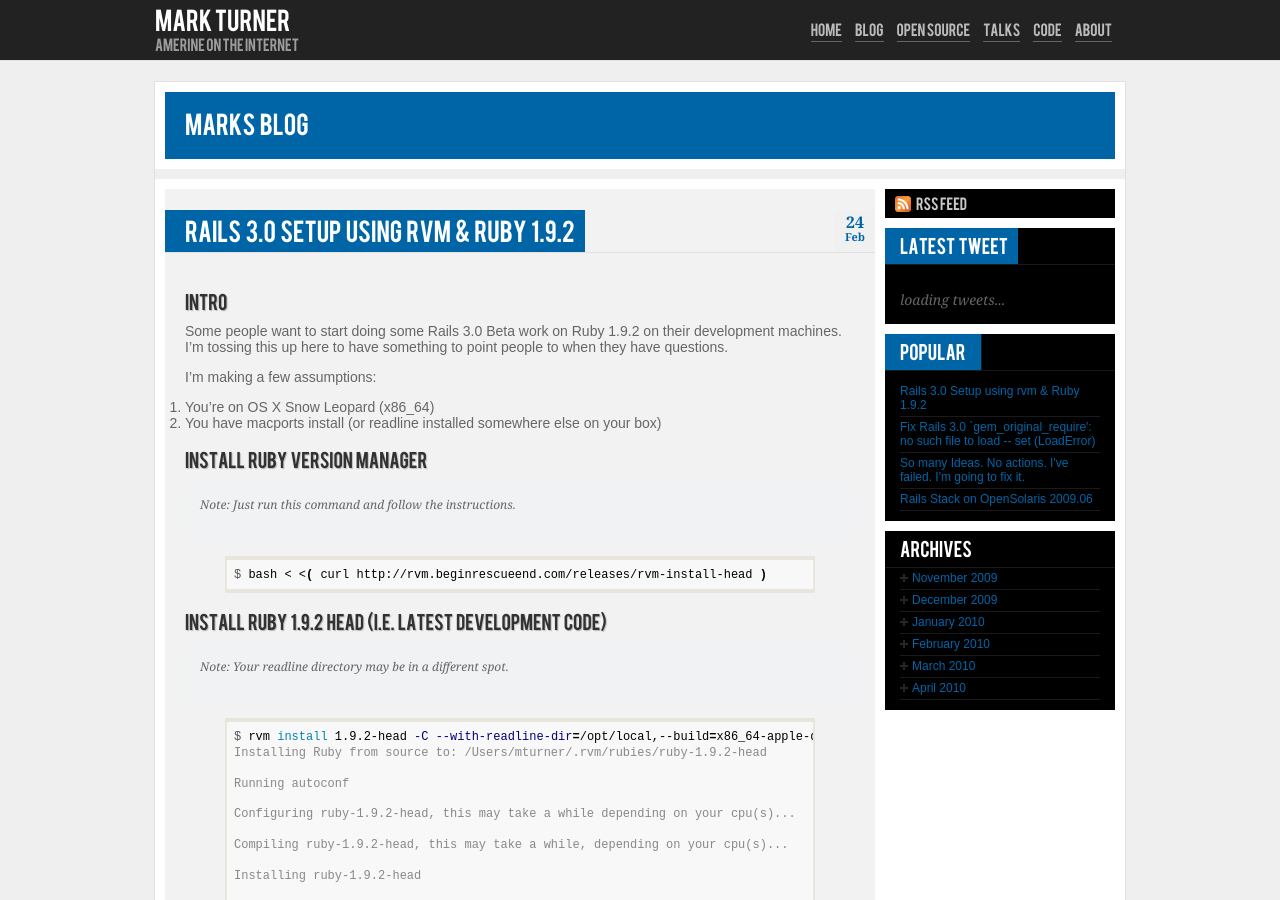
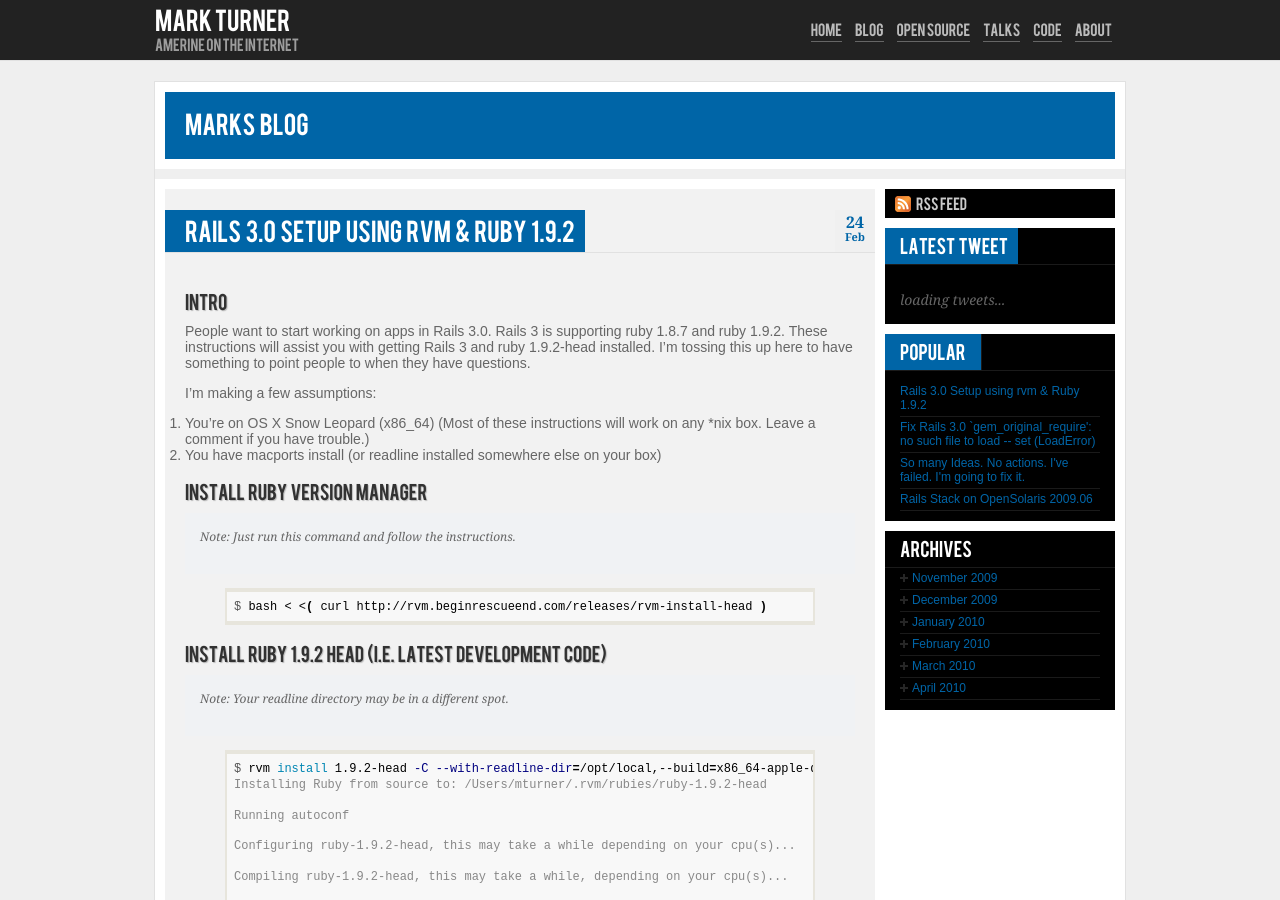
Before and after one commit to amerine/amerine.github.com, a Jekyll site: the page built from _posts/2010-02-24-rvm-rails3-ruby-1-9-2-setup.markdown, in a window 1280 px wide and 900 px high. Built offline with Jekyll 4.4.1, drawn with Linux system fonts in a browser that asks for light colours; Markdown is read by kramdown in place of the engine named in the settings; comment, search, counter and statistics services are not loaded.

Commit message:
Tweaked RVM post

```diff
--- a/_posts/2010-02-24-rvm-rails3-ruby-1-9-2-setup.markdown
+++ b/_posts/2010-02-24-rvm-rails3-ruby-1-9-2-setup.markdown
@@ -3,12 +3,12 @@
 layout: post
 ---
 ##Intro
-Some people want to start doing some Rails 3.0 Beta work on Ruby 1.9.2 on their development machines. I'm tossing this up here to have something to point people to when they have questions.
+People want to start working on apps in  Rails 3.0. Rails 3 is supporting ruby 1.8.7 and ruby 1.9.2. These instructions will assist you with getting Rails 3 and ruby 1.9.2-head installed. I'm tossing this up here to have something to point people to when they have questions.
 
 
 I'm making a few assumptions:
 
-1. You're on OS X Snow Leopard (x86_64)
+1. You're on OS X Snow Leopard (x86_64) (Most of these instructions will work on any *nix box. Leave a comment if you have trouble.)
 2. You have macports install (or readline installed somewhere else on your box)
 
 ##Install Ruby Version Manager
```
